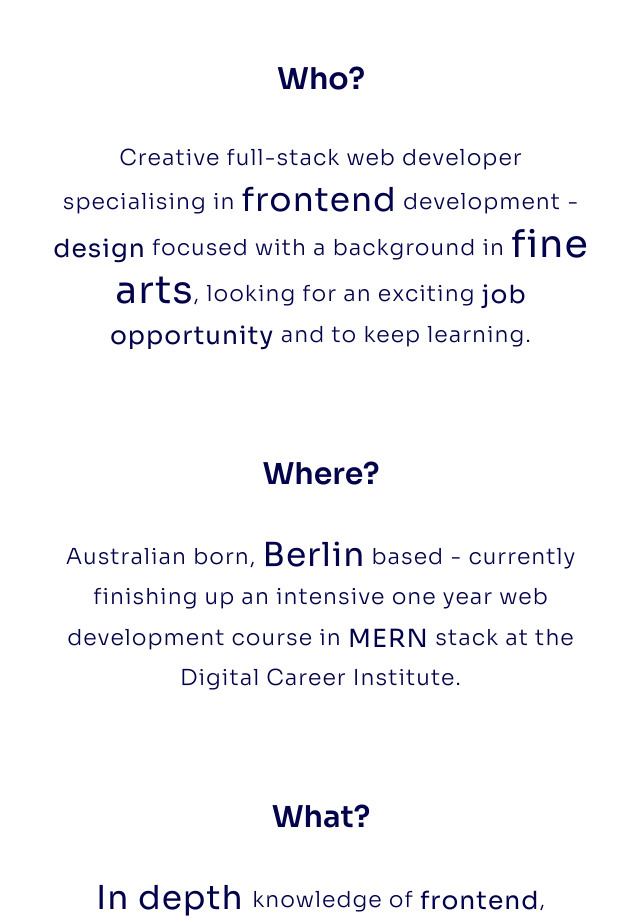
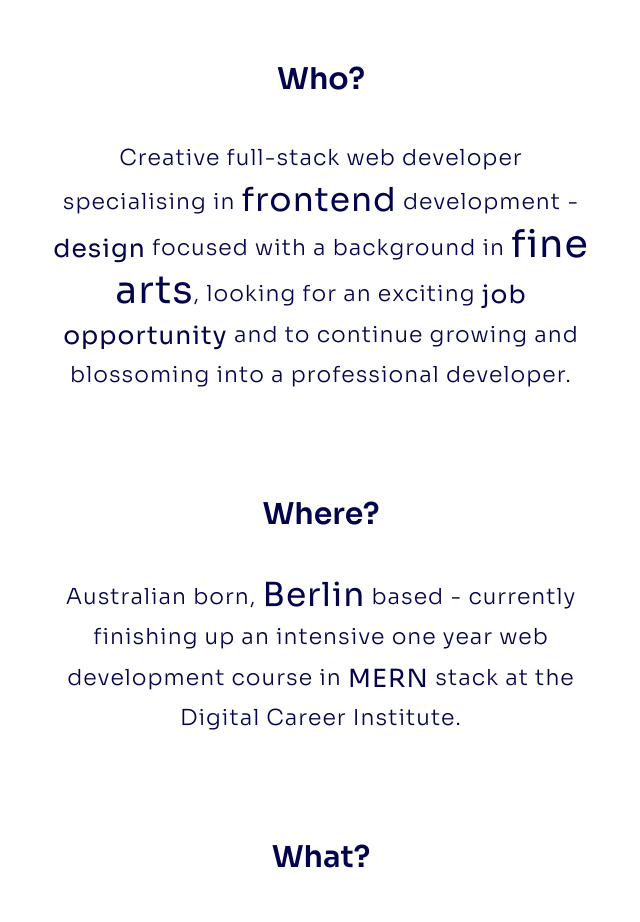
Before and after one commit to ediheid/portfolio-frontend, a React (Create React App) app: page / in a window 1280 px wide. Shown: the part 900-1822 px from the top of the page, without its empty margins (319-959 px from the left). Built offline with nearby package versions, Linux system fonts and the light colour scheme; no server answers.

Commit message:
Edited bio text

```diff
--- a/src/Views/Home/Bio.js
+++ b/src/Views/Home/Bio.js
@@ -27,7 +27,7 @@ const Bio = () => {
           <span className="bio-emphasized-text-p-1">fine arts</span>, looking
           for an exciting{" "}
           <span className="bio-emphasized-text-p-1"> job opportunity </span> and
-          to keep learning.
+          to continue growing and blossoming into a professional developer.
         </p>
 
         {/*  'Where?' */}
```
Also changed, not shown: src/Views/Contact/Contact.js (+1 -7 lines).
